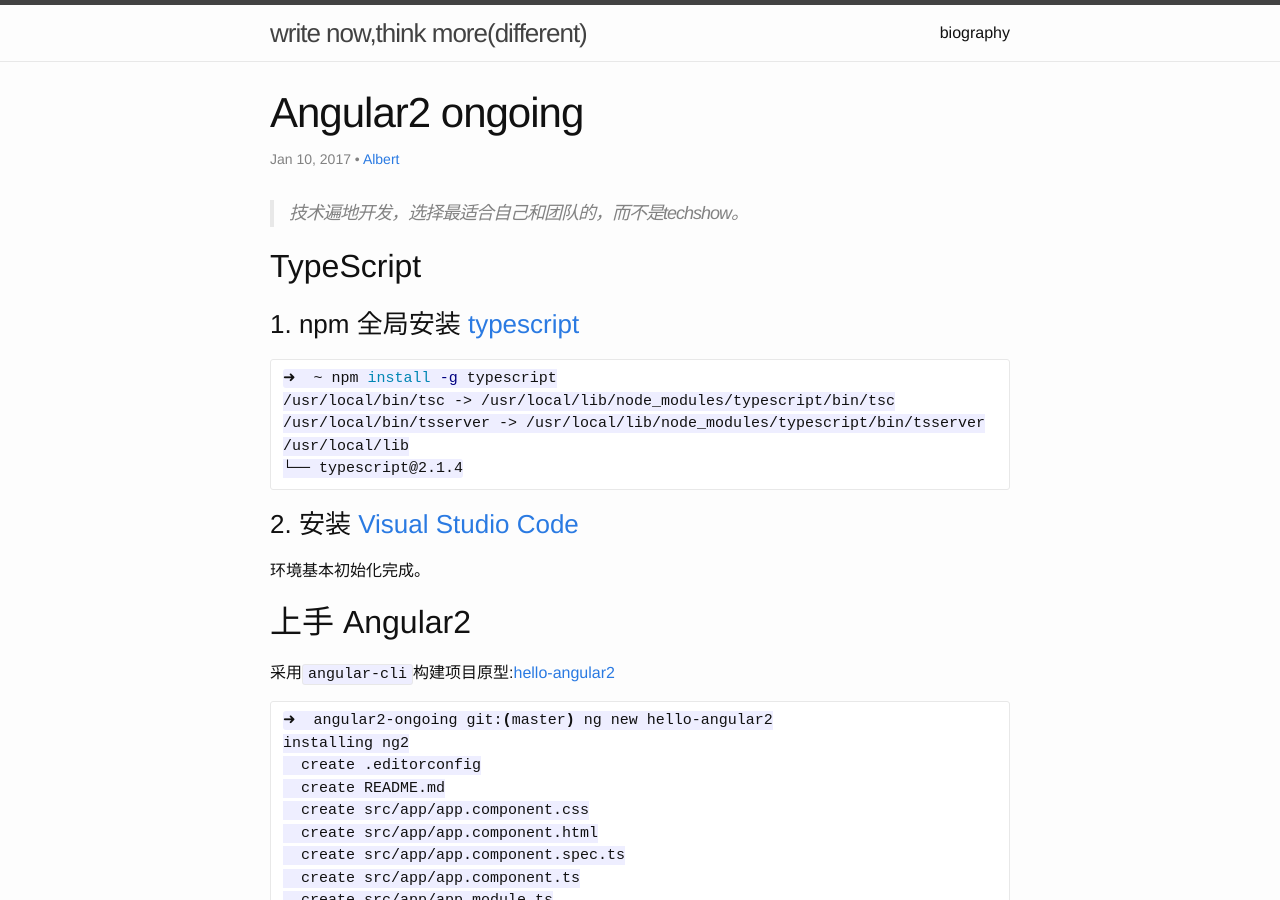
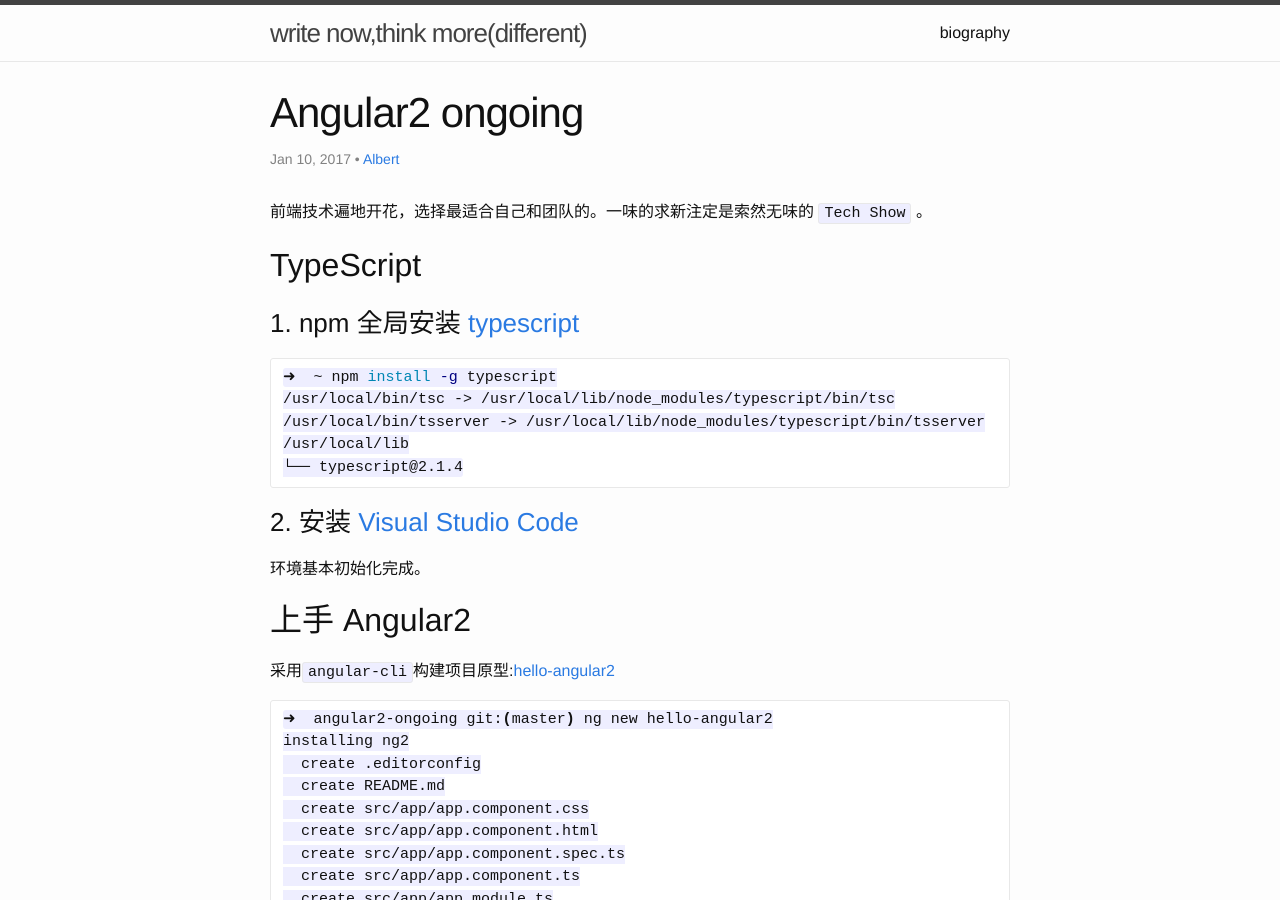
Before and after one commit to atschx/atschx.github.io, a Jekyll site: the page built from _posts/2017-01-10-angular2-ongoing.md, in a window 1280 px wide and 900 px high. Built offline with Jekyll 4.4.1, drawn with Linux system fonts in a browser that asks for light colours; comment, search, counter and statistics services are not loaded.

Commit message:
update readme

```diff
--- a/_posts/2017-01-10-angular2-ongoing.md
+++ b/_posts/2017-01-10-angular2-ongoing.md
@@ -6,7 +6,7 @@
 categories: tech
 ---
 
-> 技术遍地开发，选择最适合自己和团队的，而不是techshow。
+前端技术遍地开花，选择最适合自己和团队的。一味的求新注定是索然无味的 `Tech Show` 。
 
 ## TypeScript
 
```
Also changed, not shown: README.md.
